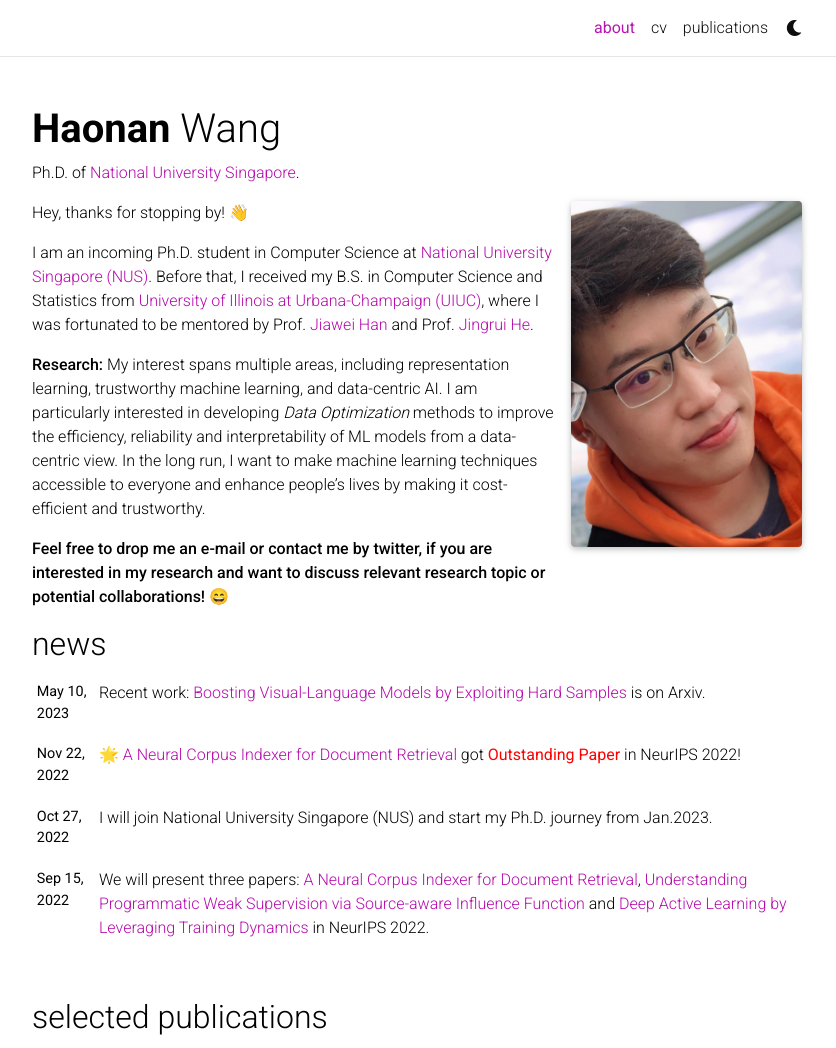
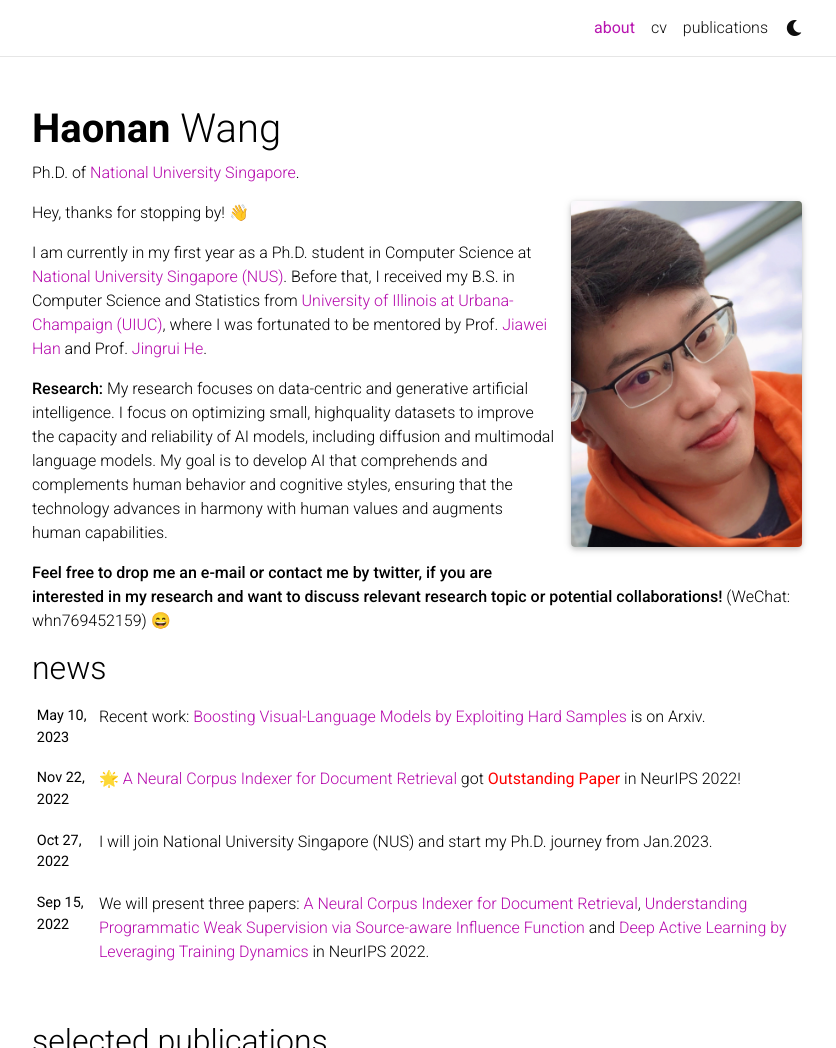
Before and after one commit to UnivTraveller/univtraveller.github.io, a Jekyll site: the page built from _pages/about.md, in a window 1280 px wide and 1361 px high, cut to the strip 0-1048 px from the top of the window. Shown: the whole strip, without its empty margins (223-1059 px from the left). Built offline with Jekyll 4.4.1, drawn with Linux system fonts in a browser that asks for light colours; full-size pictures stand in for the smaller copies a plugin makes; emoji names are drawn with the system emoji font; comment, search, counter and statistics services are not loaded; a style sheet for code colours, icons or effects is not loaded.

Commit message:
update cv

```diff
--- a/_data/cv.yml
+++ b/_data/cv.yml
@@ -13,7 +13,7 @@
   contents:
     - title: Ph.D. in Computer Science
       institution: National University of Singapore, Singapore
-      year: Jan.2023 - now
+      year: 2023 - now
 #      description:
 #        - Description 1.
 #        - Description 2.
--- a/_data/venues.yml
+++ b/_data/venues.yml
@@ -5,6 +5,8 @@
 "NeurIPS":
   url: https://journals.aps.org/
 
+"ICCV":
+  url: https://journals.aps.org/
 
 "WSDM":
   url: https://journals.aps.org/
--- a/_pages/about.md
+++ b/_pages/about.md
@@ -23,14 +23,12 @@
 ---
 Hey, thanks for stopping by! :wave:
 
-I am an incoming Ph.D. student in Computer Science at [National University Singapore (NUS)](https://www.comp.nus.edu.sg/cs/). Before that, I received my B.S. in Computer Science and Statistics from [University of Illinois at Urbana-Champaign (UIUC)](https://illinois.edu/),
+I am currently in my first year as a Ph.D. student in Computer Science at [National University Singapore (NUS)](https://www.comp.nus.edu.sg/cs/). Before that, I received my B.S. in Computer Science and Statistics from [University of Illinois at Urbana-Champaign (UIUC)](https://illinois.edu/),
 where I was fortunated to be mentored by Prof. [Jiawei Han](http://hanj.cs.illinois.edu/) and Prof. [Jingrui He](https://www.hejingrui.org/).
 
-<strong>Research:</strong> My interest spans multiple areas, including representation learning, trustworthy machine learning, and data-centric AI.
-I am particularly interested in developing *Data Optimization* methods to improve the efficiency, reliability and interpretability of ML models from a data-centric view.
-In the long run, I want to make machine learning techniques accessible to everyone and enhance people's lives by making it cost-efficient and trustworthy.
+<strong>Research:</strong> My research focuses on data-centric and generative artificial intelligence. I focus on optimizing small, highquality datasets to improve the capacity and reliability of AI models, including diffusion and multimodal language models. My goal is to develop AI that comprehends and complements human behavior and cognitive styles, ensuring that the technology advances in harmony with human values and augments human capabilities.
 
-**Feel free to drop me an e-mail or contact me by twitter, if you are interested in my research and want to discuss relevant research topic or potential collaborations!** :smile:
+**Feel free to drop me an e-mail or contact me by twitter, if you are interested in my research and want to discuss relevant research topic or potential collaborations!** (WeChat: whn769452159) :smile:
 
 [//]: # (This is some random text -- this should change frontend2.)
 
```
